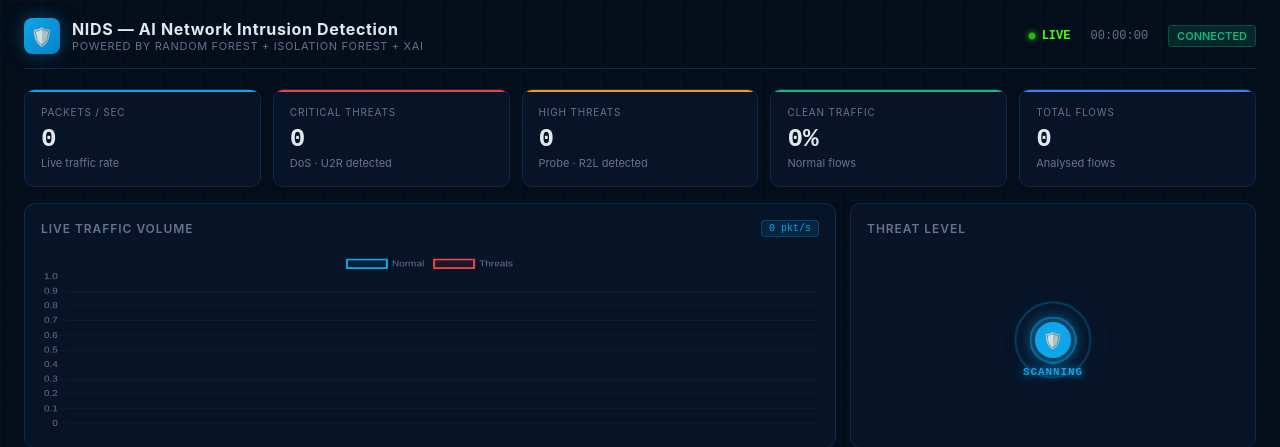
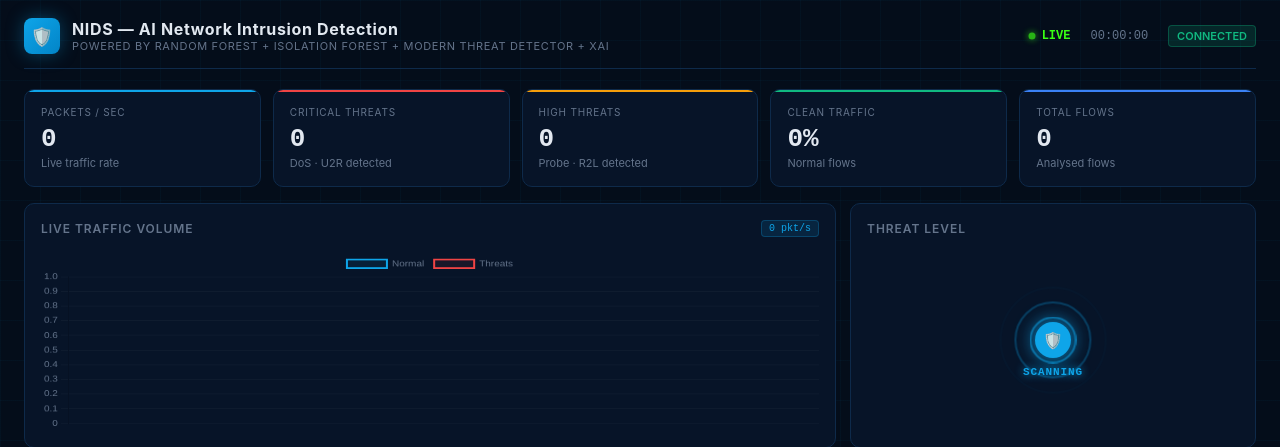
Before and after one commit to mohamednabeelM/nids-ai, a Flask app: page / in a window 1280 px wide. Shown: the top 447 px of the page. Run offline with Flask 3, Linux system fonts and the light colour scheme; some libraries are stand-ins or nearby versions.

Commit message:
Update Dashboard

```diff
--- a/dashboard/templates/index.html
+++ b/dashboard/templates/index.html
@@ -444,7 +444,7 @@
       <div class="logo-icon">🛡️</div>
       <div class="logo-text">
         <h1>NIDS — AI Network Intrusion Detection</h1>
-        <p>Powered by Random Forest + Isolation Forest + XAI</p>
+        <p>Powered by Random Forest + Isolation Forest + MODERN THREAT DETECTOR + XAI</p>
       </div>
     </div>
     <div class="header-right">
```
